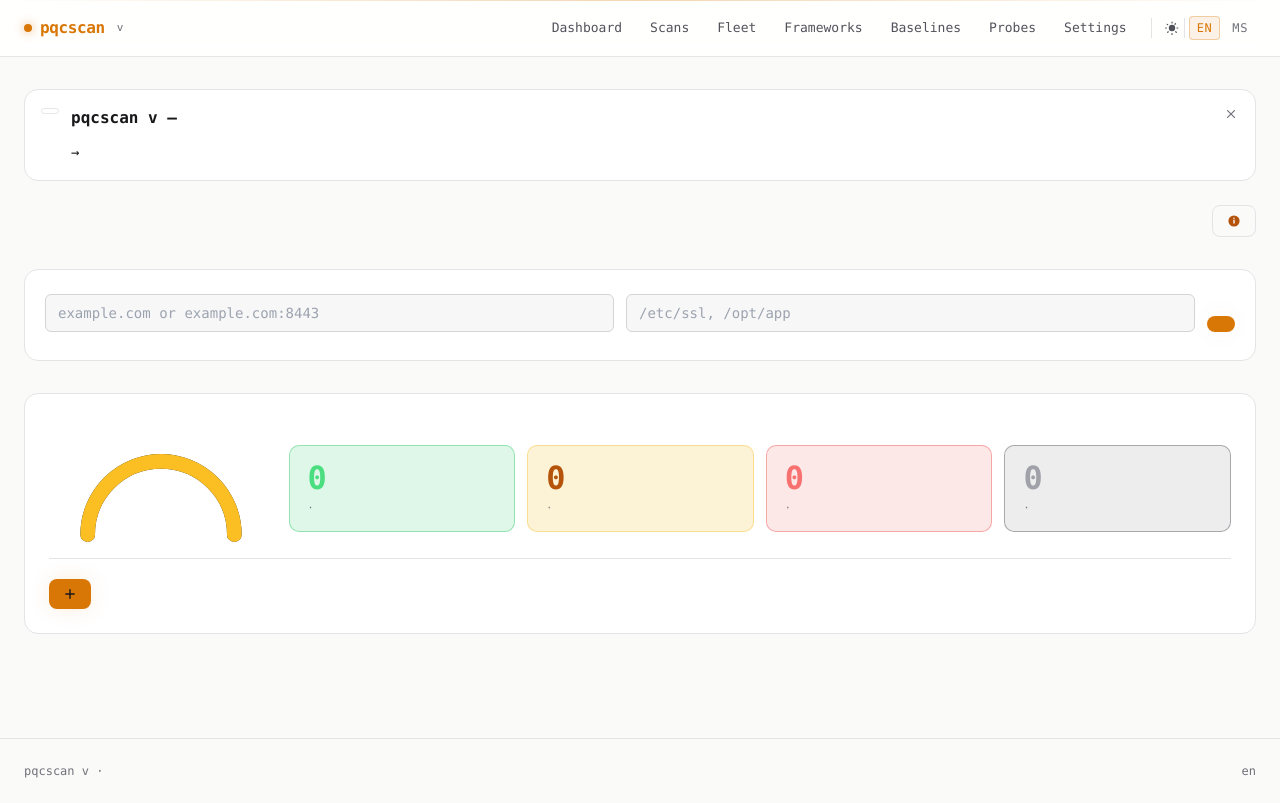
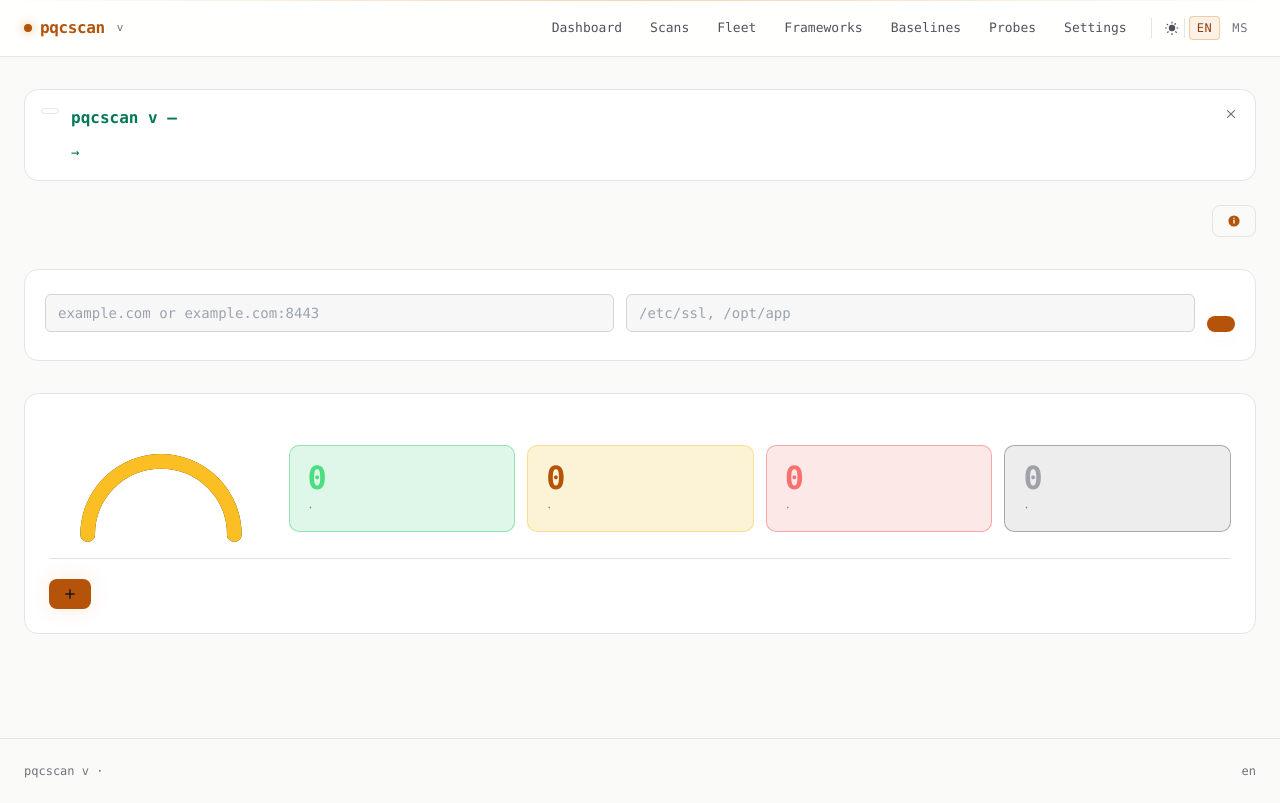
Before and after one commit to orengacademy/pqc-scanner2, a Python web app: template src/pqcscan/ui/templates/dashboard.html in a window 1280 px wide. Run offline with Jinja, Linux system fonts and the light colour scheme; the template is opened without the code that fills it, so the values that code supplies are empty.

Commit message:
fix(ui): light theme text meets 4.5:1 on fleet pages
Lighthouse color-contrast failed in the light theme: host and scan links
(blue-400) at 2.54:1, the amber accent on the brand, active nav and
locale button at 2.75-3.15:1 (the token comment called amber-600
readable on white), readiness numbers in red-400/emerald-400 and the
done pill at 1.27:1. Light remaps now use the -700/-800 shades (measured
4.6-6.7:1); Lighthouse accessibility on /fleet light goes from 95 to
100 with no contrast failures. Before: fleet-500-desktop.png; after:
after-contrast-light.png.

Co-Authored-By: Claude Fable 5.1 <noreply@anthropic.com>

```diff
--- a/src/pqcscan/ui/static/app.css
+++ b/src/pqcscan/ui/static/app.css
@@ -423,8 +423,8 @@ html { font-family: var(--font-sans); }
   --text:         rgb(24 24 27);        /* zinc-900 */
   --text-muted:   rgb(82 82 91);        /* zinc-600 */
   --text-faint:   rgb(113 113 122);     /* zinc-500 */
-  --accent:        rgb(217 119 6);      /* amber-600 — readable on white */
-  --accent-strong: rgb(180 83 9);       /* amber-700 */
+  --accent:        rgb(180 83 9);       /* amber-700: 5.0:1 on white, 4.6:1 on zinc-100 (amber-600 measured 3.15:1) */
+  --accent-strong: rgb(146 64 14);      /* amber-800: text on the 10% accent tint */
   --accent-bg:     rgb(217 119 6 / 0.10);
   --accent-ring:   rgb(217 119 6 / 0.30);
   color-scheme: light;
@@ -495,6 +495,16 @@ html { font-family: var(--font-sans); }
 :root[data-theme="light"] .text-amber-400,
 :root[data-theme="light"] .text-amber-300 { color: rgb(180 83 9); }
 :root[data-theme="light"] .bg-amber-400 { background-color: rgb(217 119 6); }
+/* Text tints the templates use that had no light remap: the dark-theme -400 shades measure 1.3-2.9:1 on white. */
+:root[data-theme="light"] .text-blue-400 { color: rgb(29 78 216); }                 /* blue-700, 6.7:1 */
+:root[data-theme="light"] .hover\:text-blue-300:hover { color: rgb(30 64 175); }   /* blue-800 */
+:root[data-theme="light"] .text-red-400 { color: rgb(185 28 28); }                  /* red-700, 6.5:1 */
+:root[data-theme="light"] .text-emerald-400 { color: rgb(4 120 87); }               /* emerald-700, 5.5:1 */
+:root[data-theme="light"] .locale-btn.is-active { color: var(--accent-strong); }
+:root[data-theme="light"] .status-pill[data-status="done"]    { color: rgb(22 101 52); }  /* green-800 on its tint, 6.4:1 */
+:root[data-theme="light"] .status-pill[data-status="error"]   { color: rgb(185 28 28); }
+:root[data-theme="light"] .status-pill[data-status="running"] { color: rgb(29 78 216); }
+:root[data-theme="light"] .sev-pill[data-sev="med"] { color: rgb(154 52 18); }       /* orange-800 on its tint, 6.1:1 */
 
 /* ── Component tokenisation so custom widgets follow the theme ──────── */
 .card         { background: var(--surface); border-color: var(--border); }
```
Also changed, not shown: benchmark/fleet/ui/after-contrast-light.png (added).
